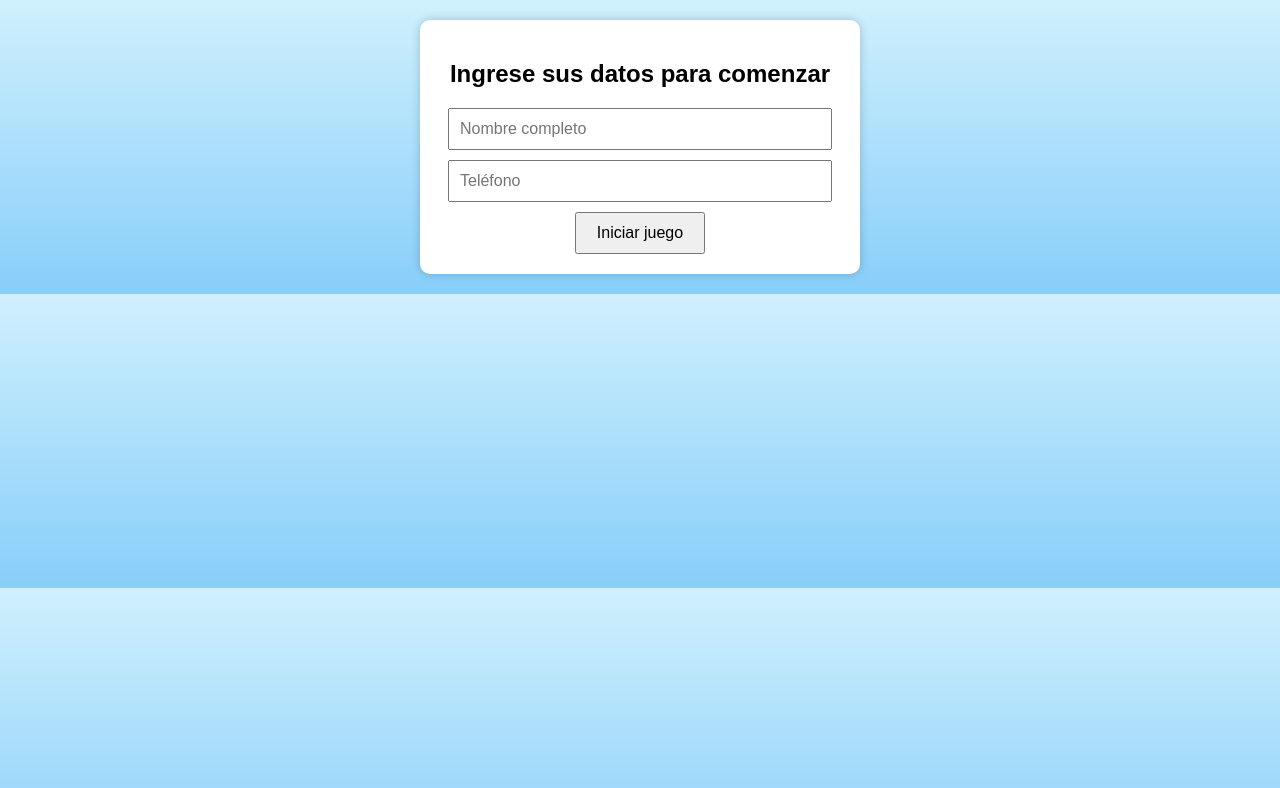
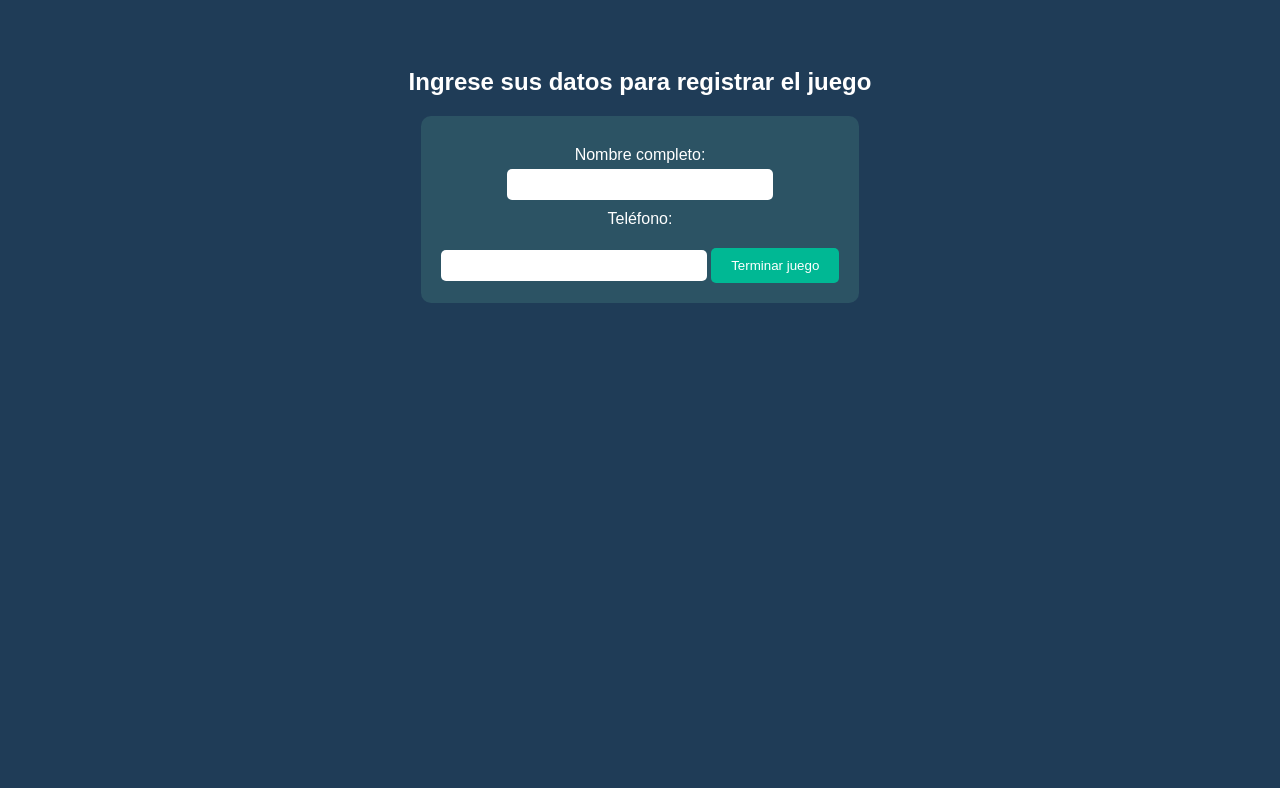
Before and after one commit to Edgar02-creator/juego, a plain HTML site: page index.html in a window 1280 px wide. Drawn offline with Linux system fonts and the light colour scheme.

Commit message:
Update index.html
ultimo

```diff
--- a/index.html
+++ b/index.html
@@ -1,104 +1,102 @@
 <!DOCTYPE html>
 <html lang="es">
 <head>
-  <meta charset="UTF-8" />
-  <meta name="viewport" content="width=device-width, initial-scale=1.0" />
-  <title>Juego de Cabina</title>
+  <meta charset="UTF-8">
+  <title>Juego - Registro de Datos</title>
   <style>
     body {
       font-family: Arial, sans-serif;
+      background: #1f3c57;
+      color: #fff;
       text-align: center;
-      background: linear-gradient(to bottom, #d0f0fd, #87cefa);
-      margin: 0;
-      padding: 20px;
+      padding: 40px;
     }
 
-    #formulario, #juego {
-      background: white;
+    form {
+      background: #2c5364;
       padding: 20px;
       border-radius: 10px;
-      max-width: 400px;
-      margin: auto;
-      box-shadow: 0 0 10px rgba(0,0,0,0.2);
+      display: inline-block;
     }
 
-    #formulario input {
+    label {
       display: block;
-      margin: 10px auto;
-      padding: 10px;
-      width: 90%;
-      font-size: 16px;
+      margin-top: 10px;
     }
 
-    #formulario button {
+    input {
+      padding: 8px;
+      width: 250px;
+      margin-top: 5px;
+      border-radius: 5px;
+      border: none;
+    }
+
+    button {
+      margin-top: 20px;
       padding: 10px 20px;
-      font-size: 16px;
+      border: none;
+      background: #00b894;
+      color: white;
+      border-radius: 5px;
       cursor: pointer;
     }
 
-    .hidden {
-      display: none;
+    #mensaje {
+      margin-top: 20px;
     }
   </style>
 </head>
 <body>
 
-  <div id="formulario">
-    <h2>Ingrese sus datos para comenzar</h2>
-    <input type="text" id="nombre" placeholder="Nombre completo" required />
-    <input type="tel" id="telefono" placeholder="Teléfono" required />
-    <button onclick="iniciarJuego()">Iniciar juego</button>
-  </div>
+  <h2>Ingrese sus datos para registrar el juego</h2>
 
-  <div id="juego" class="hidden">
-    <h1>Juego en proceso...</h1>
-    <p>Tu juego va aquí.</p>
-    <button onclick="terminarJuego()">Terminar juego</button>
-  </div>
+  <form id="registroForm">
+    <label for="nombre">Nombre completo:</label>
+    <input type="text" id="nombre" required>
+
+    <label for="telefono">Teléfono:</label>
+    <input type="tel" id="telefono" required>
+
+    <button type="submit">Terminar juego</button>
+  </form>
+
+  <div id="mensaje"></div>
 
   <script>
-    const URL_APPS_SCRIPT = "https://script.google.com/macros/s/AKfycbzGbRJZgPlOGlWvSkkqTDOE-FO7Xk7CXzVWPgNz6GuOm7rRXItfaOXc9zM0Wud_bXEF9Q/exec";
+    const scriptURL = "https://script.google.com/macros/s/AKfycbzGbRJZgPlOGlWvSkkqTDOE-FO7Xk7CXzVWPgNz6GuOm7rRXItfaOXc9zM0Wud_bXEF9Q/exec";
 
-    function iniciarJuego() {
+    document.getElementById("registroForm").addEventListener("submit", function (e) {
+      e.preventDefault();
+
       const nombre = document.getElementById("nombre").value.trim();
       const telefono = document.getElementById("telefono").value.trim();
+      const fechaHora = new Date().toLocaleString("es-PE");
 
       if (!nombre || !telefono) {
-        alert("Por favor, completa todos los campos.");
+        alert("Por favor, complete todos los campos.");
         return;
       }
 
-      localStorage.setItem("nombre", nombre);
-      localStorage.setItem("telefono", telefono);
-
-      document.getElementById("formulario").classList.add("hidden");
-      document.getElementById("juego").classList.remove("hidden");
-    }
-
-    function terminarJuego() {
-      const nombre = localStorage.getItem("nombre");
-      const telefono = localStorage.getItem("telefono");
-      const fechaHora = new Date().toLocaleString();
-
-      fetch(URL_APPS_SCRIPT, {
+      fetch(scriptURL, {
         method: "POST",
         body: JSON.stringify({ nombre, telefono, fechaHora }),
         headers: {
           "Content-Type": "application/json",
-        }
+        },
       })
-      .then(res => res.text())
-      .then(respuesta => {
-        alert("🎉 Datos enviados correctamente.");
-        document.getElementById("formulario").reset();
-        document.getElementById("formulario").classList.remove("hidden");
-        document.getElementById("juego").classList.add("hidden");
-      })
-      .catch(error => {
-        alert("❌ Ocurrió un error al enviar los datos.");
-        console.error(error);
-      });
-    }
+        .then((res) => {
+          if (res.ok) {
+            document.getElementById("mensaje").innerText = "✅ Registro exitoso. ¡Gracias por jugar!";
+            document.getElementById("registroForm").reset();
+          } else {
+            throw new Error("Error al enviar los datos.");
+          }
+        })
+        .catch(() => {
+          document.getElementById("mensaje").innerText = "❌ Ocurrió un error al enviar los datos.";
+        });
+    });
   </script>
 </body>
 </html>
```
